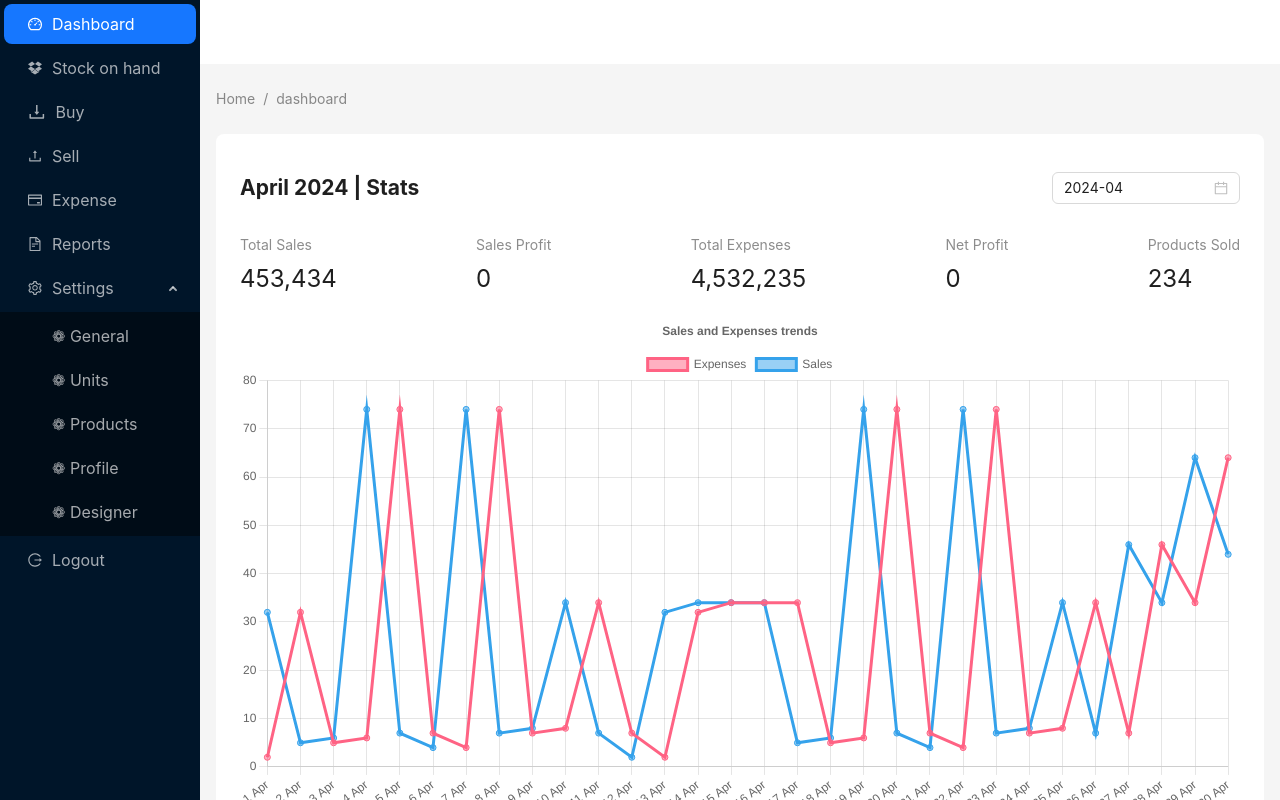
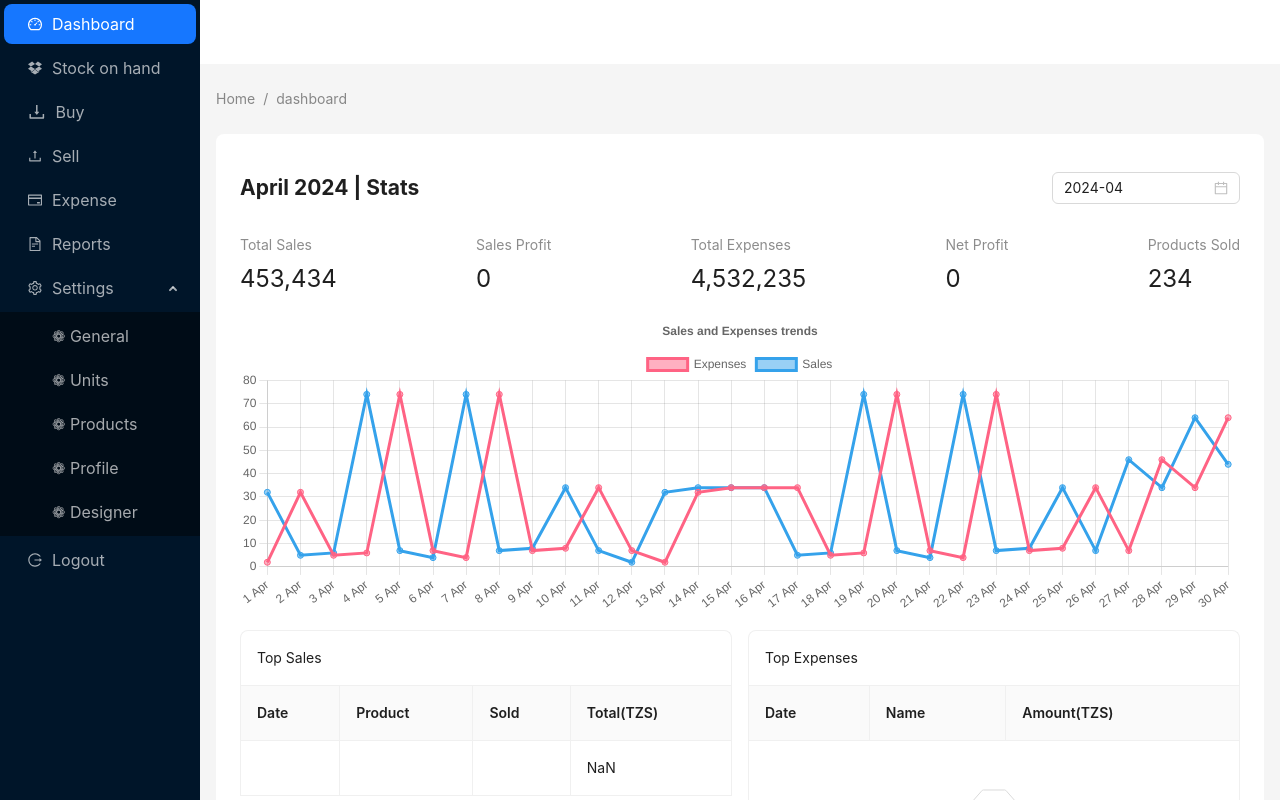
Before and after one commit to v4mpc/smt-ui, a React (Vite) app: page /dashboard in a window 1280 px wide. Shown: the top 800 px of the page. Built offline with nearby package versions, Linux system fonts and the light colour scheme; data requests are answered from the project's data file.

Commit message:
minimized chart height to 90percent

```diff
--- a/src/pages/Dashboard.jsx
+++ b/src/pages/Dashboard.jsx
@@ -137,7 +137,7 @@ export default function Dashboard() {
             </Flex>
           </Flex>
           <Flex vertical>
-            <Line options={options} data={chartData} />
+            <Line options={options} data={chartData} height={"90%"} />
           </Flex>
           <Flex vertical={false} gap="middle">
             <Table
```
